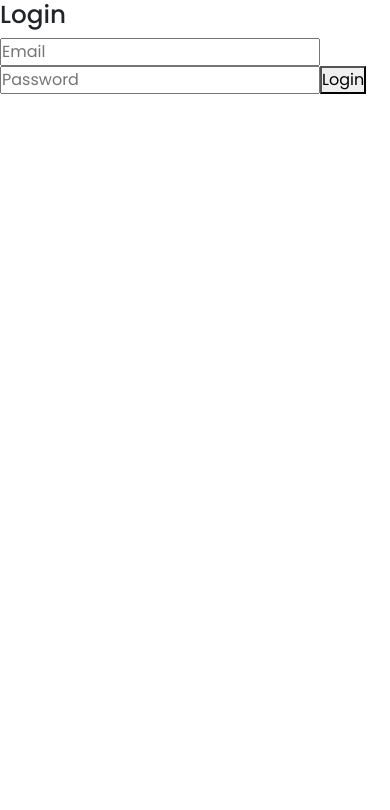
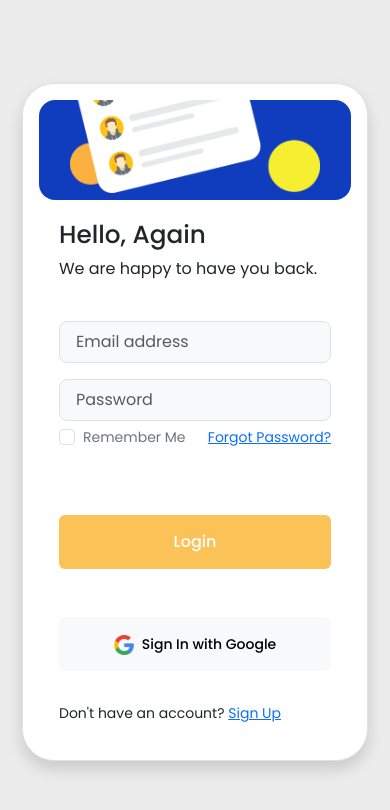
Before and after one commit to Dope-Otaku/mail-server, a React (Vite) app in the folder Client/: page /login in a window 390 px wide. Shown: the top 810 px of the page. Built offline with nearby package versions, Linux system fonts and the light colour scheme.

Commit message:
created the login page css with responsiveness and integerated it with backend

```diff
--- a/Client/src/components/LoginPage.jsx
+++ b/Client/src/components/LoginPage.jsx
@@ -1,10 +1,15 @@
-// LoginPage.js
 import { useState } from "react";
 import axios from "axios";
+import { useNavigate } from "react-router-dom"; // Correct import statement
+import "../css/login.css";
+import gicon from "../assets/1.png";
+import gimage from "../assets/google.png";
 
 const LoginPage = () => {
   const [email, setEmail] = useState("");
   const [password, setPassword] = useState("");
+  const [error, setError] = useState("");
+  const navigate = useNavigate(); // Initialize useNavigate
 
   const handleLogin = async () => {
     try {
@@ -18,29 +23,144 @@
           },
         }
       );
-      console.log(response.data); // Handle authentication token
+
+      if (response.status === 200) {
+        navigate("/"); // Navigate to "/" if status code is 200
+      }
     } catch (error) {
+      if (error.response && error.response.status === 401) {
+        setError("Incorrect credentials"); // Display error message for 401 status code
+        setEmail(""); // Reset email
+        setPassword(""); // Reset password
+      } else {
         console.error("error", error);
+      }
     }
   };
 
   return (
-    <div>
-      <h2>Login</h2>
+    <>
+      <div className="container d-flex justify-content-center align-items-center min-vh-100">
+        <div className="row border rounded-5 p-3 bg-white shadow box-area">
+          {/* Left Box */}
+          <div
+            className="col-md-6 rounded-4 d-flex justify-content-center align-items-center flex-column left-box"
+            style={{ background: "#103cbe" }}
+          >
+            <div className="featured-image mb-3">
+              <img
+                src={gicon}
+                className="img-fluid"
+                style={{ width: "250px" }}
+                alt="Logo"
+              />
+            </div>
+            <p
+              className="text-white fs-2"
+              style={{
+                fontFamily: "'Courier New', Courier, monospace",
+                fontWeight: 600,
+              }}
+            >
+              Be Verified
+            </p>
+            <small
+              className="text-white text-wrap text-center"
+              style={{
+                width: "17rem",
+                fontFamily: "'Courier New', Courier, monospace",
+              }}
+            >
+              Join hassle-free and seamless onboarding!
+            </small>
+          </div>
+          {/* Right Box */}
+          <div className="col-md-6 right-box">
+            <div className="row align-items-center">
+              <div className="header-text mb-4">
+                <h2>Hello, Again</h2>
+                <p>We are happy to have you back.</p>
+              </div>
+              <div className="input-group mb-3">
                 <input
-        type="email"
+                  type="text"
+                  className="form-control form-control-lg bg-light fs-6"
+                  placeholder="Email address"
                   value={email}
                   onChange={(e) => setEmail(e.target.value)}
-        placeholder="Email"
                 />
+              </div>
+              <div className="input-group mb-1">
                 <input
                   type="password"
+                  className="form-control form-control-lg bg-light fs-6"
+                  placeholder="Password"
                   value={password}
                   onChange={(e) => setPassword(e.target.value)}
-        placeholder="Password"
                 />
-      <button onClick={handleLogin}>Login</button>
               </div>
+              <div className="input-group mb-5 d-flex justify-content-between">
+                <div className="form-check">
+                  <input
+                    type="checkbox"
+                    className="form-check-input"
+                    id="formCheck"
+                  />
+                  <label
+                    htmlFor="formCheck"
+                    className="form-check-label text-secondary"
+                  >
+                    <small>Remember Me</small>
+                  </label>
+                </div>
+                <div className="forgot">
+                  <small>
+                    <a href="#">Forgot Password?</a>
+                  </small>
+                </div>
+              </div>
+              {/* Display error message */}
+              {error && (
+                <div
+                  className="alert alert-danger mt-3 text-center"
+                  role="alert"
+                >
+                  {error}
+                </div>
+                // <div className="alert alert-primary text-center" role="alert">
+                //   {error}
+                // </div>
+              )}
+              <div className="input-group mb-3 align-center">
+                <button
+                  className="btn btn-lg btn-primary w-100 fs-6"
+                  onClick={handleLogin}
+                >
+                  Login
+                </button>
+              </div>
+              <div className="input-group mb-3">
+                <button className="btn btn-lg btn-light w-100 fs-6">
+                  <img
+                    src={gimage}
+                    style={{ width: "20px" }}
+                    className="me-2"
+                    alt="Google Icon"
+                  />
+                  <small>Sign In with Google</small>
+                </button>
+              </div>
+              <div className="row">
+                <small>
+                  {" "}
+                  Don't have an account? <a href="/register">Sign Up</a>
+                </small>
+              </div>
+            </div>
+          </div>
+        </div>
+      </div>
+    </>
   );
 };
 
--- /dev/null
+++ b/Client/src/css/login.css
@@ -0,0 +1,50 @@
+@import url('https://fonts.googleapis.com/css2?family=Poppins:wght@400;500&display=swap');
+
+body{
+    font-family: 'Poppins', sans-serif;
+    background: #ececec;
+}
+
+/*------------ Login container ------------*/
+
+.box-area{
+    width: 930px;
+}
+
+/*------------ Right box ------------*/
+
+.right-box{
+    padding: 40px 30px 40px 40px;
+}
+
+/*------------ Custom Placeholder ------------*/
+
+::placeholder{
+    font-size: 16px;
+}
+
+.rounded-4{
+    border-radius: 20px;
+}
+.rounded-5{
+    border-radius: 30px;
+}
+
+
+/*------------ For small screens------------*/
+
+@media only screen and (max-width: 768px){
+
+     .box-area{
+        margin: 0 10px;
+
+     }
+     .left-box{
+        height: 100px;
+        overflow: hidden;
+     }
+     .right-box{
+        padding: 20px;
+     }
+
+}
```
Also changed, not shown: Client/src/assets/1.png (added), Client/src/assets/google.png (added). Lines whose indentation alone changed are shown as unchanged.
